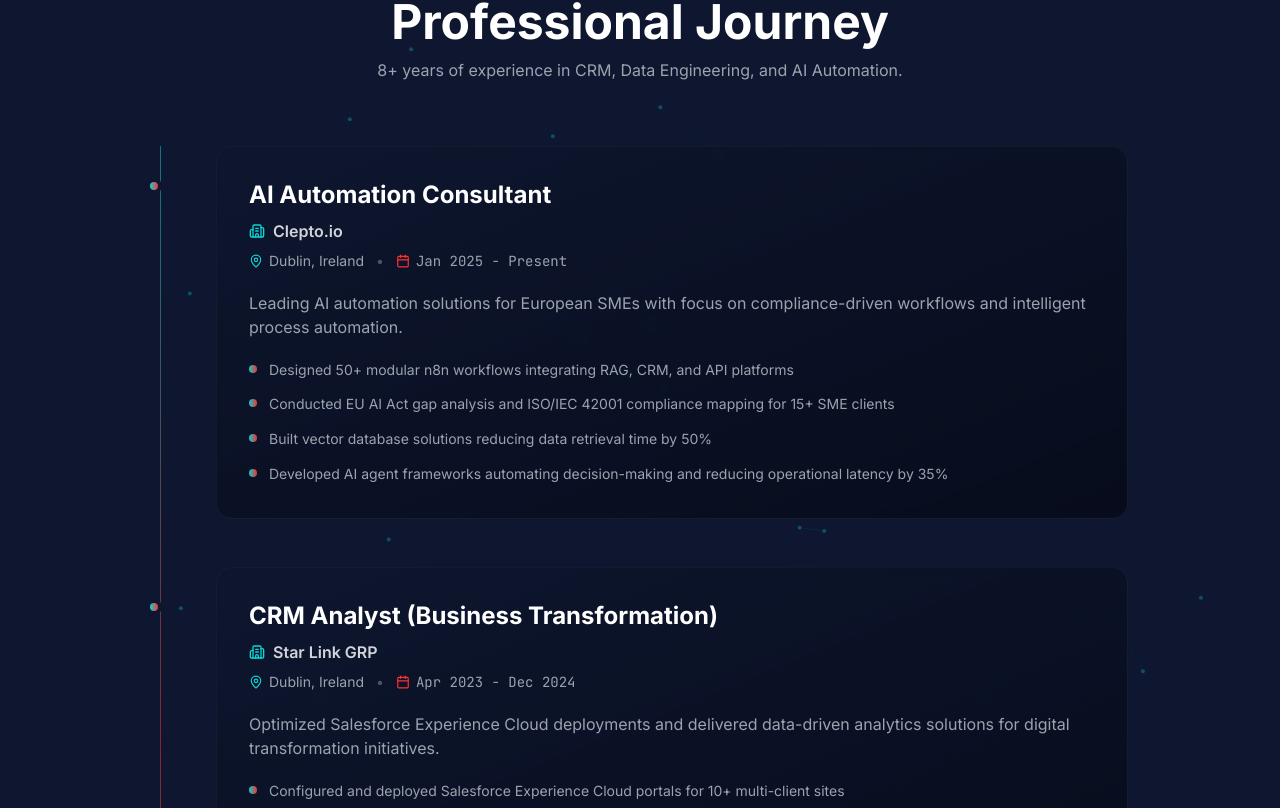
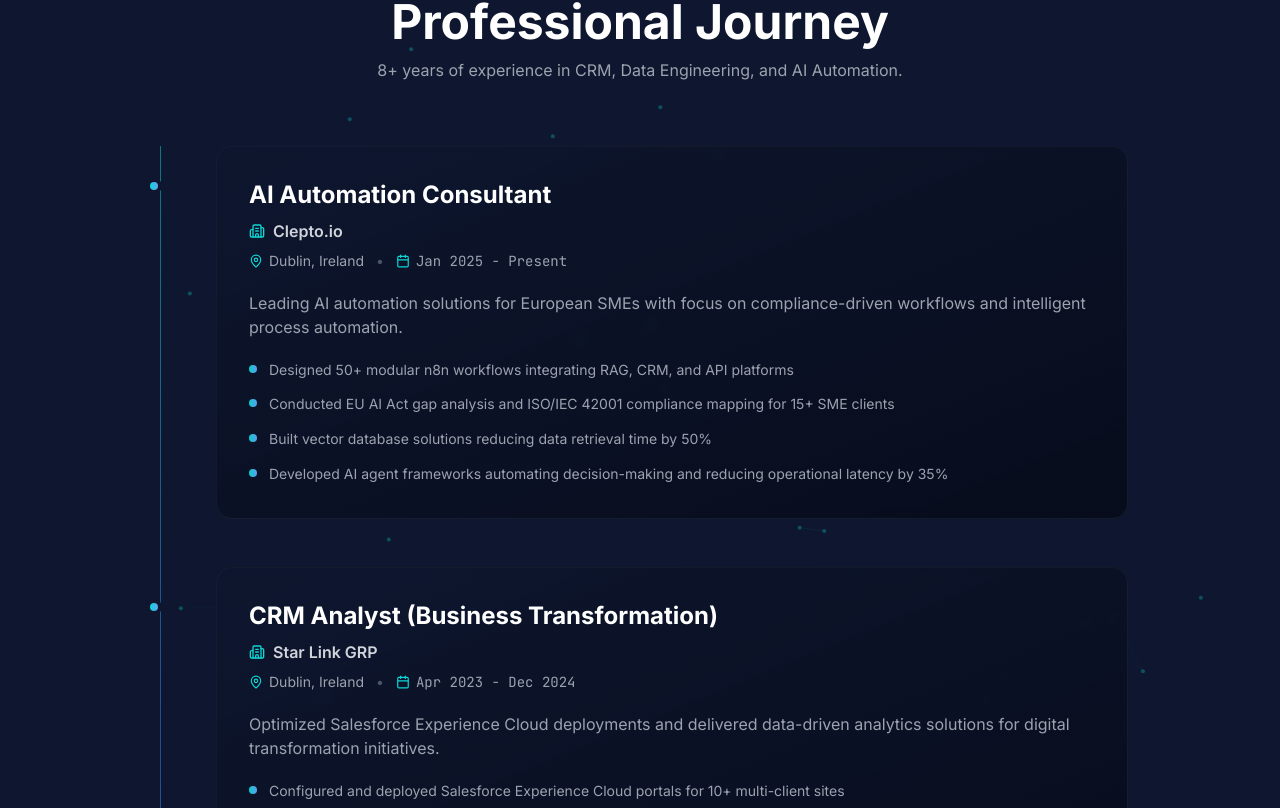
Before and after one commit to cleptoio/Mayank-Portfolio, a Next.js app: page / in a window 1280 px wide. Shown: the part 2672-3480 px from the top of the page. Built offline with nearby package versions, Linux system fonts and the light colour scheme.

Commit message:
Change timeline colors from red to blue

```diff
--- a/components/ExperienceTimeline.tsx
+++ b/components/ExperienceTimeline.tsx
@@ -7,8 +7,8 @@ import { EXPERIENCE } from "@/lib/data";
 export function ExperienceTimeline() {
     return (
         <div className="max-w-5xl mx-auto px-4 sm:px-6 relative">
-            {/* Vertical Timeline Line - Desktop only */}
-            <div className="absolute left-0 sm:left-8 top-0 bottom-0 w-px bg-gradient-to-b from-clepto-cyan/50 via-clepto-red/50 to-clepto-cyan/50 hidden md:block" />
+            {/* Vertical Timeline Line - Desktop only - NO RED */}
+            <div className="absolute left-0 sm:left-8 top-0 bottom-0 w-px bg-gradient-to-b from-clepto-cyan/50 via-blue-500/50 to-clepto-cyan/50 hidden md:block" />
 
             <div className="relative space-y-8 md:space-y-12">
                 {EXPERIENCE.map((exp, index) => (
@@ -25,8 +25,8 @@ export function ExperienceTimeline() {
                         whileHover={{ x: 4 }}
                         className="relative group"
                     >
-                        {/* Timeline Dot - Desktop only */}
-                        <div className="absolute -left-1.5 sm:left-6.5 top-8 w-4 h-4 rounded-full bg-gradient-to-r from-clepto-cyan to-clepto-red border-4 border-clepto-navy group-hover:scale-125 transition-transform hidden md:block z-10" />
+                        {/* Timeline Dot - Desktop only - NO RED */}
+                        <div className="absolute -left-1.5 sm:left-6.5 top-8 w-4 h-4 rounded-full bg-gradient-to-r from-clepto-cyan to-blue-400 border-4 border-clepto-navy group-hover:scale-125 transition-transform hidden md:block z-10" />
 
                         <div className="relative md:ml-16 p-5 sm:p-6 md:p-8 rounded-2xl bg-gradient-to-br from-clepto-navy/70 to-navy-darker/90 border border-gray-800/50 backdrop-blur-sm hover:border-clepto-cyan/30 transition-all duration-300 overflow-hidden">
                             {/* Tech Grid Background */}
@@ -43,8 +43,8 @@ export function ExperienceTimeline() {
                             {/* Corner Accent */}
                             <div className="absolute top-0 right-0 w-32 h-32 bg-gradient-to-br from-clepto-cyan/10 to-transparent rounded-bl-full opacity-0 group-hover:opacity-100 transition-opacity duration-500" />
 
-                            {/* Glow Effect */}
-                            <div className="absolute -inset-0.5 bg-gradient-to-r from-clepto-cyan/5 to-clepto-red/5 rounded-2xl opacity-0 group-hover:opacity-100 blur-lg transition-opacity duration-300 -z-10" />
+                            {/* Glow Effect - NO RED */}
+                            <div className="absolute -inset-0.5 bg-gradient-to-r from-clepto-cyan/5 to-blue-500/5 rounded-2xl opacity-0 group-hover:opacity-100 blur-lg transition-opacity duration-300 -z-10" />
 
                             <div className="relative">
                                 {/* Header */}
@@ -66,7 +66,8 @@ export function ExperienceTimeline() {
                                                     </div>
                                                     <span className="hidden sm:inline text-gray-600">•</span>
                                                     <div className="flex items-center gap-1.5">
-                                                        <Calendar className="w-3.5 h-3.5 text-clepto-red shrink-0" />
+                                                        {/* Calendar icon - changed from red to cyan */}
+                                                        <Calendar className="w-3.5 h-3.5 text-clepto-cyan shrink-0" />
                                                         <span className="font-mono">{exp.period}</span>
                                                     </div>
                                                 </div>
@@ -91,7 +92,8 @@ export function ExperienceTimeline() {
                                             transition={{ delay: index * 0.05 + i * 0.03 }}
                                             className="flex items-start gap-3 text-xs sm:text-sm text-gray-400"
                                         >
-                                            <span className="mt-1.5 w-1.5 h-1.5 sm:w-2 sm:h-2 rounded-full bg-gradient-to-r from-clepto-cyan to-clepto-red shrink-0 animate-glow" />
+                                            {/* Bullet - NO RED */}
+                                            <span className="mt-1.5 w-1.5 h-1.5 sm:w-2 sm:h-2 rounded-full bg-gradient-to-r from-clepto-cyan to-blue-400 shrink-0 animate-glow" />
                                             <span className="leading-relaxed">{highlight}</span>
                                         </motion.li>
                                     ))}
```
